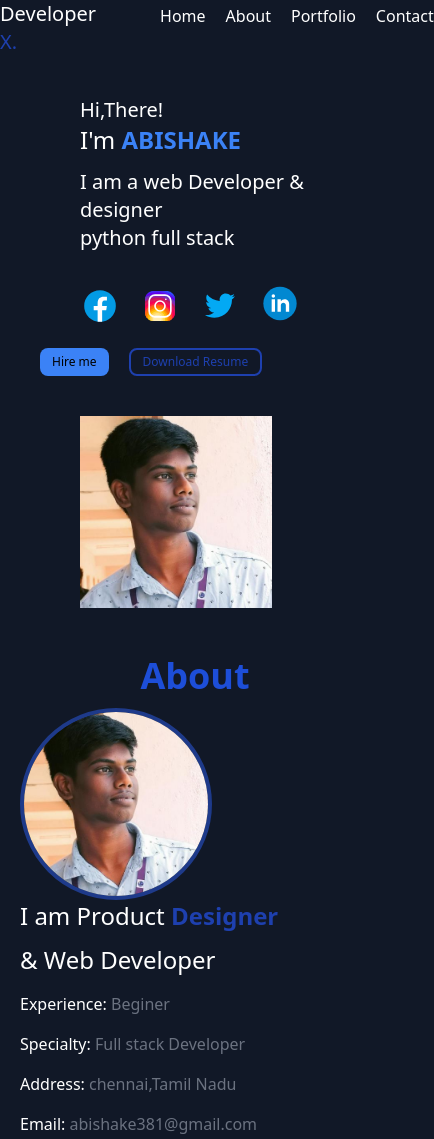
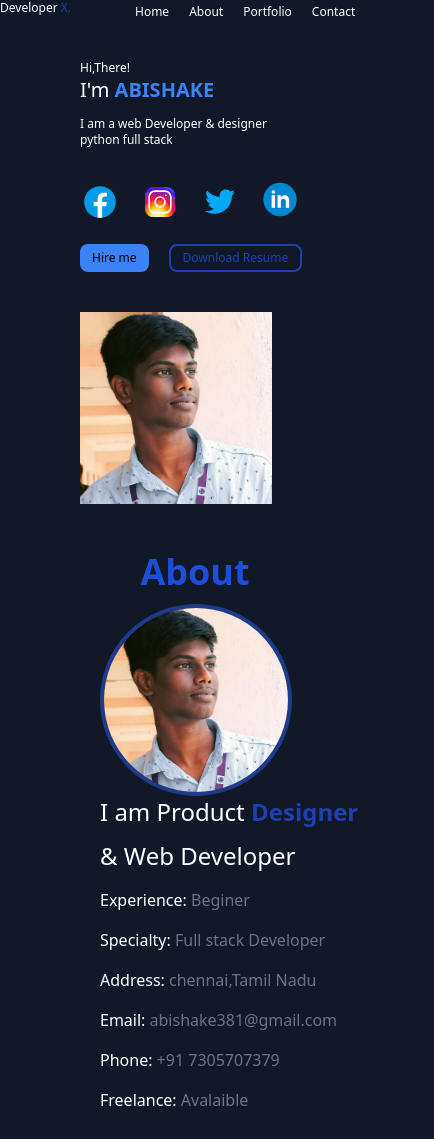
Before and after one commit to Abishake01/portfolio, a website: page index.html in a window 390 px wide. Shown: the top 1139 px of the page, 434 px wide, since content can reach past the window. Drawn offline with nearby package versions, Linux system fonts and the light colour scheme.

Commit message:
Responsive

```diff
--- a/index.html
+++ b/index.html
@@ -13,12 +13,12 @@
 <body class="bg-gray-900 ">
     <nav class=" top-0 md:sticky bg-gray-900 justify-between">
         <div class="flex">
-            <h1 class="text-white  text-xl md:text-4xl  sm:ml-10   ">Developer <span class="text-blue-800">X.</span></h1>
+            <h1 class="text-white  text-xs md:text-4xl  sm:ml-10   ">Developer <span class="text-blue-800">X.</span></h1>
 
         <div class="flex justify-center">
 
             <div class="pl-16 md:pl-36 pt-1 md:pt-3 md:ml-40">
-                <ul class="text-white flex gap-5 md:gap-16 ">
+                <ul class="text-white flex gap-5 md:gap-16 text-xs md:text-xl">
                     <a href="#home">
                         <li class="text-white hover:text-blue-800">Home</li>
                     </a>
@@ -45,17 +45,17 @@
                 <div>
 
                     <div class=" mt-10 mx-10 md:mt-40 md:mx-40 ">
-                        <h1 class="text-white pl-10 text-xl md:text-3xl">Hi,There!</h1>
-                        <h1 class="text-white text-2xl md:text-5xl ml-10 ">I'm <span
+                        <h1 class="text-white pl-10 text-xs md:text-3xl">Hi,There!</h1>
+                        <h1 class="text-white text-xl md:text-5xl ml-10 ">I'm <span
                                 class="text-blue-500 font-bold">ABISHAKE </span>
                         </h1>
-                        <p class="text-white ml-10 mt-3 text-xl md:text-3xl"> I am a web Developer & designer
+                        <p class="text-white ml-10 mt-3 text-xs md:text-3xl"> I am a web Developer & designer
                         </p>
-                        <p class="text-white ml-10 text-xl md:text-3xl">python full stack
+                        <p class="text-white ml-10 text-xs md:text-3xl">python full stack
                         </p>
                         <div class="flex gap-5 md:gap-10 pt-6 ml-10">
                             <a href="https://www.facebook.com/abishake.abishake.7758?mibextid=ZbWKwL">
-                                <svg xmlns="http://www.w3.org/2000/svg" x="0px" y="0px" width="40" height="60"
+                                <svg  class="w-25 h-45  " xmlns="http://www.w3.org/2000/svg" x="0px" y="0px" width="40" height="60"
                                     viewBox="0 0 48 48">
 
                                     <path fill="#039be5" d="M24 5A19 19 0 1 0 24 43A19 19 0 1 0 24 5Z"></path>
@@ -66,7 +66,7 @@
                             </a>
 
                             <a href="https://instagram.com/abi_shake45?igshid=OGQ5ZDc2ODk2ZA==">
-                                <svg xmlns="http://www.w3.org/2000/svg" x="0px" y="0px" width="40" height="60"
+                                <svg  class="w-25 h-45 " xmlns="http://www.w3.org/2000/svg" x="0px" y="0px" width="40" height="60"
                                     viewBox="0 0 48 48">
                                     <path fill="#304ffe"
                                         d="M41.67,13.48c-0.4,0.26-0.97,0.5-1.21,0.77c-0.09,0.09-0.14,0.19-0.12,0.29v1.03l-0.3,1.01l-0.3,1l-0.33,1.1 l-0.68,2.25l-0.66,2.22l-0.5,1.67c0,0.26-0.01,0.52-0.03,0.77c-0.07,0.96-0.27,1.88-0.59,2.74c-0.19,0.53-0.42,1.04-0.7,1.52 c-0.1,0.19-0.22,0.38-0.34,0.56c-0.4,0.63-0.88,1.21-1.41,1.72c-0.41,0.41-0.86,0.79-1.35,1.11c0,0,0,0-0.01,0 c-0.08,0.07-0.17,0.13-0.27,0.18c-0.31,0.21-0.64,0.39-0.98,0.55c-0.23,0.12-0.46,0.22-0.7,0.31c-0.05,0.03-0.11,0.05-0.16,0.07 c-0.57,0.27-1.23,0.45-1.89,0.54c-0.04,0.01-0.07,0.01-0.11,0.02c-0.4,0.07-0.79,0.13-1.19,0.16c-0.18,0.02-0.37,0.03-0.55,0.03 l-0.71-0.04l-3.42-0.18c0-0.01-0.01,0-0.01,0l-1.72-0.09c-0.13,0-0.27,0-0.4-0.01c-0.54-0.02-1.06-0.08-1.58-0.19 c-0.01,0-0.01,0-0.01,0c-0.95-0.18-1.86-0.5-2.71-0.93c-0.47-0.24-0.93-0.51-1.36-0.82c-0.18-0.13-0.35-0.27-0.52-0.42 c-0.48-0.4-0.91-0.83-1.31-1.27c-0.06-0.06-0.11-0.12-0.16-0.18c-0.06-0.06-0.12-0.13-0.17-0.19c-0.38-0.48-0.7-0.97-0.96-1.49 c-0.24-0.46-0.43-0.95-0.58-1.49c-0.06-0.19-0.11-0.37-0.15-0.57c-0.01-0.01-0.02-0.03-0.02-0.05c-0.1-0.41-0.19-0.84-0.24-1.27 c-0.06-0.33-0.09-0.66-0.09-1c-0.02-0.13-0.02-0.27-0.02-0.4l1.91-2.95l1.87-2.88l0.85-1.31l0.77-1.18l0.26-0.41v-1.03 c0.02-0.23,0.03-0.47,0.02-0.69c-0.01-0.7-0.15-1.38-0.38-2.03c-0.22-0.69-0.53-1.34-0.85-1.94c-0.38-0.69-0.78-1.31-1.11-1.87 C14,7.4,13.66,6.73,13.75,6.26C14.47,6.09,15.23,6,16,6h16c4.18,0,7.78,2.6,9.27,6.26C41.43,12.65,41.57,13.06,41.67,13.48z">
@@ -129,14 +129,14 @@
                                     </g>
                                 </svg></a>
                             <a href="https://x.com/abishake381?t=wXXlpgU8w_FqIoZehj0O0w&s=09">
-                                <svg xmlns="http://www.w3.org/2000/svg" x="0px" y="0px" width="40" height="60"
+                                <svg  class="w-25 h-45  " xmlns="http://www.w3.org/2000/svg" x="0px" y="0px" width="40" height="60"
                                     viewBox="0 0 48 48">
                                     <path fill="#03A9F4"
                                         d="M42,12.429c-1.323,0.586-2.746,0.977-4.247,1.162c1.526-0.906,2.7-2.351,3.251-4.058c-1.428,0.837-3.01,1.452-4.693,1.776C34.967,9.884,33.05,9,30.926,9c-4.08,0-7.387,3.278-7.387,7.32c0,0.572,0.067,1.129,0.193,1.67c-6.138-0.308-11.582-3.226-15.224-7.654c-0.64,1.082-1,2.349-1,3.686c0,2.541,1.301,4.778,3.285,6.096c-1.211-0.037-2.351-0.374-3.349-0.914c0,0.022,0,0.055,0,0.086c0,3.551,2.547,6.508,5.923,7.181c-0.617,0.169-1.269,0.263-1.941,0.263c-0.477,0-0.942-0.054-1.392-0.135c0.94,2.902,3.667,5.023,6.898,5.086c-2.528,1.96-5.712,3.134-9.174,3.134c-0.598,0-1.183-0.034-1.761-0.104C9.268,36.786,13.152,38,17.321,38c13.585,0,21.017-11.156,21.017-20.834c0-0.317-0.01-0.633-0.025-0.945C39.763,15.197,41.013,13.905,42,12.429">
                                     </path>
                                 </svg></a>
                             <a href="https://www.linkedin.com/in/abishake-t-835428257/">
-                                <svg xmlns="http://www.w3.org/2000/svg" x="0px" y="0px" width="40" height="55"
+                                <svg class="w-25 h-45" xmlns="http://www.w3.org/2000/svg" x="0px" y="0px" width="40" height="55"
                                     viewBox="0 0 48 48">
                                     <path fill="#0288d1" d="M24 4A20 20 0 1 0 24 44A20 20 0 1 0 24 4Z"></path>
                                     <path fill="#fff"
@@ -147,7 +147,7 @@
                         </div>
                     </div>
                     <div class="pt-3 md:pt-5 flex gap-5 md:gap-10 md:mx-40 ">
-                        <button class="ml-10   bg-blue-500  px-3 py-1 rounded-lg text-xs hover:text-white">Hire me</button><a
+                        <button class="ml-20 md:ml-10   bg-blue-500  px-3 py-1 rounded-lg text-xs hover:text-white">Hire me</button><a
                             href="resume.pdf"download>
                             <button
                                 class=" border-2 md:border-4 border-blue-800 px-3 py-1 rounded-lg text-blue-800 hover:text-white text-xs">Download
@@ -165,12 +165,12 @@
         <br>
         <section id="About">
             <h1 class="bg-gray-900 text-center text-blue-700 font-bold text-4xl">About</h1>
-            <div class="md:mt-5 mt-3 grid md:grid-cols-2 grid-cols-1 md:mx-40  md:gap-20 sm:justify-center">
-                <div class="lg:pt-20  h-48 w-48 md:h-full md:w-full">
+            <div class="md:mt-5 mt-3 grid md:grid-cols-2 grid-cols-1 md:mx-40  md:gap-20 sm:justify-center ml-20">
+                <div class="lg:pt-20  h-48 w-48 md:h-full md:w-full flex-1">
                     <img class="border-4 border-blue-900 ml-5 md:ml-10 rounded-full pt-15 lg:pt-30" src="abi.jpeg"
                         height="30">
                 </div>
-                <div class="mx-5 md:mx-10">
+                <div class="mx-5 md:mx-10 ">
                     <h1 class="text-white text-2xl md:text-5xl"> I am Product <span
                             class="text-blue-800 text-2xl md:text-5xl font-bold">Designer</span></h1>
                     <h1 class="text-white text-2xl md:text-5xl pt-3"> & Web Developer </h1>
@@ -245,7 +245,7 @@
                             class="bg-gray-800 h-40 md:h-60 w-48 md:w-96 p-2 text-sm md:text-xl text-white border-2 md:border-4 border-blue-800 rounded-lg "></textarea>
                     </div>
                     <div class="flex justify-center mr-8 md:mr-16 mt-3 md:mt-5">
-                        <button class="bg-blue-800 px-2 md:px-3 md:py-1 rounded-md text-xs md:text-2xl hover:text-white">Send
+                        <button class="bg-blue-800 px-3 md:px-3 md:py-1 rounded-md text-xs md:text-2xl hover:text-white">Send
                             Message</button>
                     </div>
                 </div>
```
